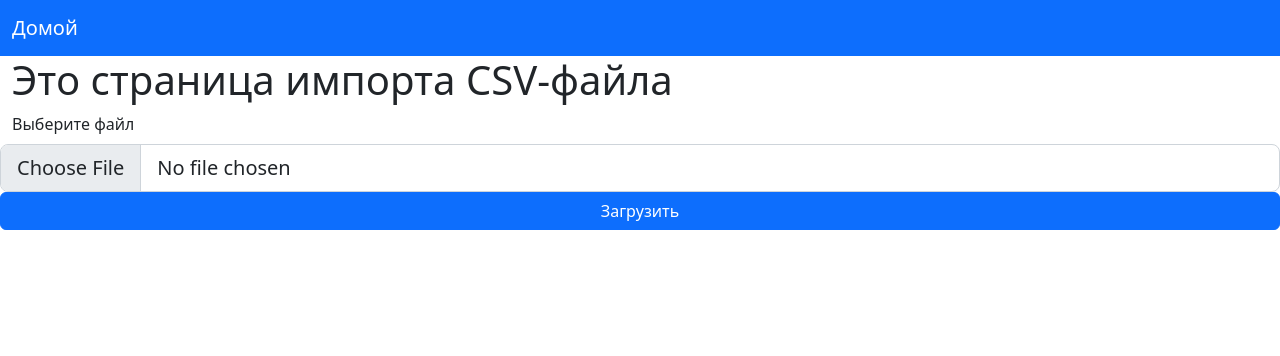
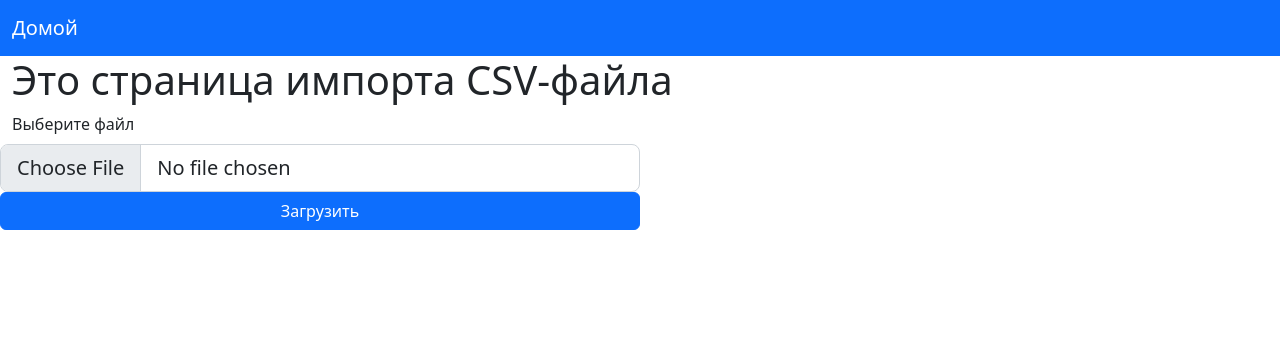
Before and after one commit to evergreenacorn/RA_TEST_TASK_flask-pandas-dash-pg-docker, a Python web app: template app/application_data/templates/import_csv.html in a window 1280 px wide. Shown: the top 356 px of the page. Run offline with Jinja, Linux system fonts and the light colour scheme; the template is opened without the code that fills it, so the values that code supplies are empty.

Commit message:
Added some css into import_csv.html

```diff
--- a/app/application_data/templates/import_csv.html
+++ b/app/application_data/templates/import_csv.html
@@ -6,15 +6,25 @@
 
 
 {% block content %}
+<div class="row">
     <h1>Это страница импорта CSV-файла</h1>
+</div>
+<div class="row">
+    <div class="col-6">
 
         <form enctype="multipart/form-data" method="post">
             <div class="row">
                 <input type="hidden" name="csrfmiddlewaretoken" value="{{ csrf_token }}">
                 <label for="formFileLg" class="form-label">Выберите файл</label>
                 <input class="form-control form-control-lg" id="formFileLg" type="file" name="file">
+            </div>
+
+            <div class="row">
                 <input type="submit" value="Загрузить" class="btn btn-primary">
+            <!-- <input type="file" name="file"> -->
             </div>
-        <!-- <input type="file" name="file"> -->
+
         </form>
+    </div>
+</div>
 {% endblock content %}
```
Lines whose indentation alone changed are shown as unchanged.
